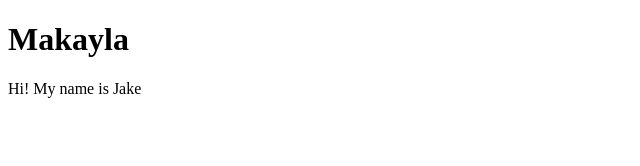
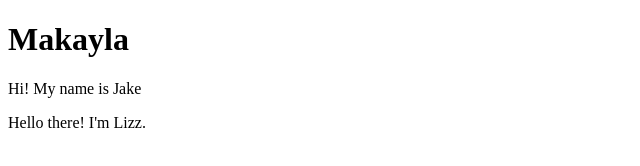
Before and after one commit to mclausen792/teamGit, a plain HTML site: page index.html in a window 1280 px wide. Shown: the whole page, without its empty margins (0-640 px from the left). Drawn offline with Linux system fonts and the light colour scheme.

Commit message:
Lizz added message

```diff
--- a/index.html
+++ b/index.html
@@ -7,6 +7,7 @@
   <body>
     <h1>Makayla</h1>
 		<p>Hi! My name is Jake</p>
+    <p>Hello there! I'm Lizz.</p>
 
   </body>
 </html>
```
